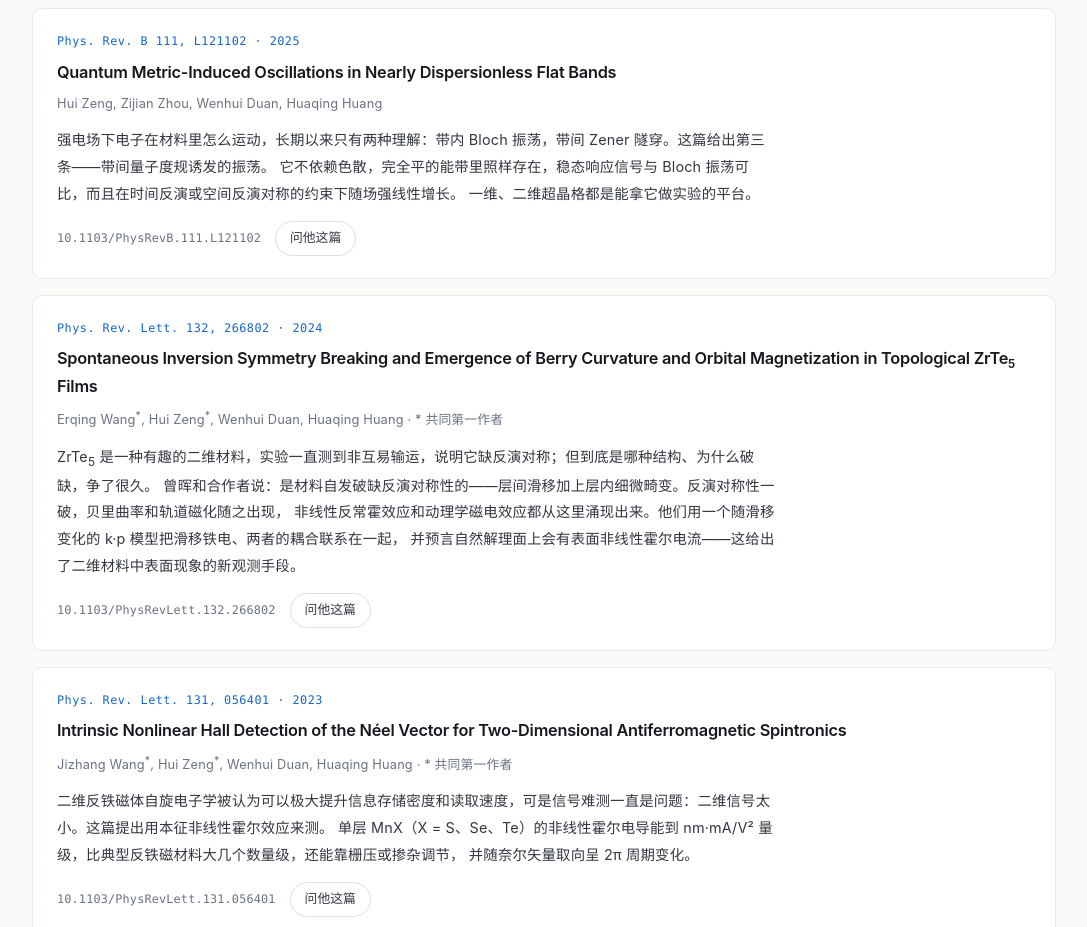
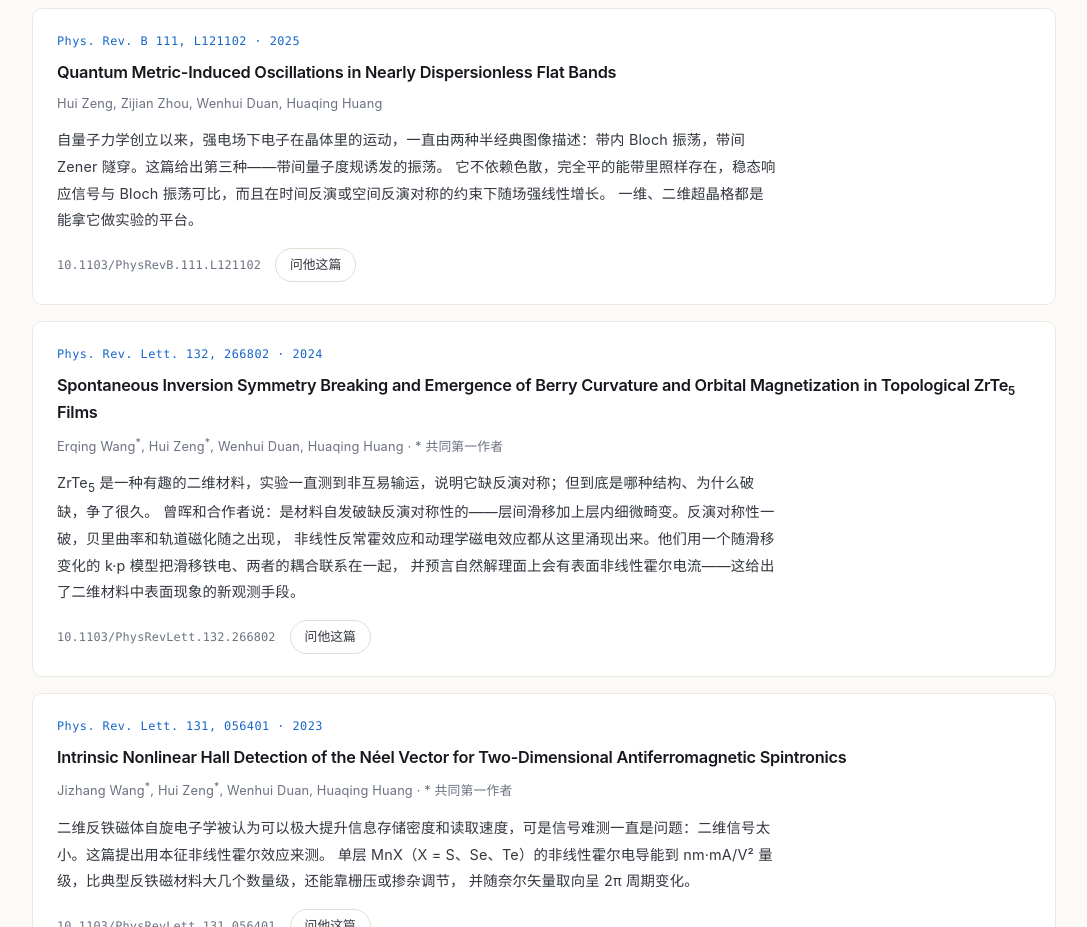
Before and after one commit to ZENG-Hui/ZENG-Hui.github.io, a plain HTML site: page index.html in a window 1280 px wide. Shown: the part 2520-3447 px from the top of the page, without its empty margins (96-1183 px from the left). Drawn offline with Linux system fonts and the light colour scheme.

Commit message:
docs(papers): open the flat-band note from the semiclassical picture

```diff
--- a/index.html
+++ b/index.html
@@ -203,7 +203,7 @@
           </h3>
           <p class="paper-authors">Hui Zeng, Zijian Zhou, Wenhui Duan, Huaqing Huang</p>
           <p class="paper-note">
-            强电场下电子在材料里怎么运动，长期以来只有两种理解：带内 Bloch 振荡，带间 Zener 隧穿。这篇给出第三条——带间量子度规诱发的振荡。
+            自量子力学创立以来，强电场下电子在晶体里的运动，一直由两种半经典图像描述：带内 Bloch 振荡，带间 Zener 隧穿。这篇给出第三种——带间量子度规诱发的振荡。
             它不依赖色散，完全平的能带里照样存在，稳态响应信号与 Bloch 振荡可比，而且在时间反演或空间反演对称的约束下随场强线性增长。
             一维、二维超晶格都是能拿它做实验的平台。
           </p>
```
